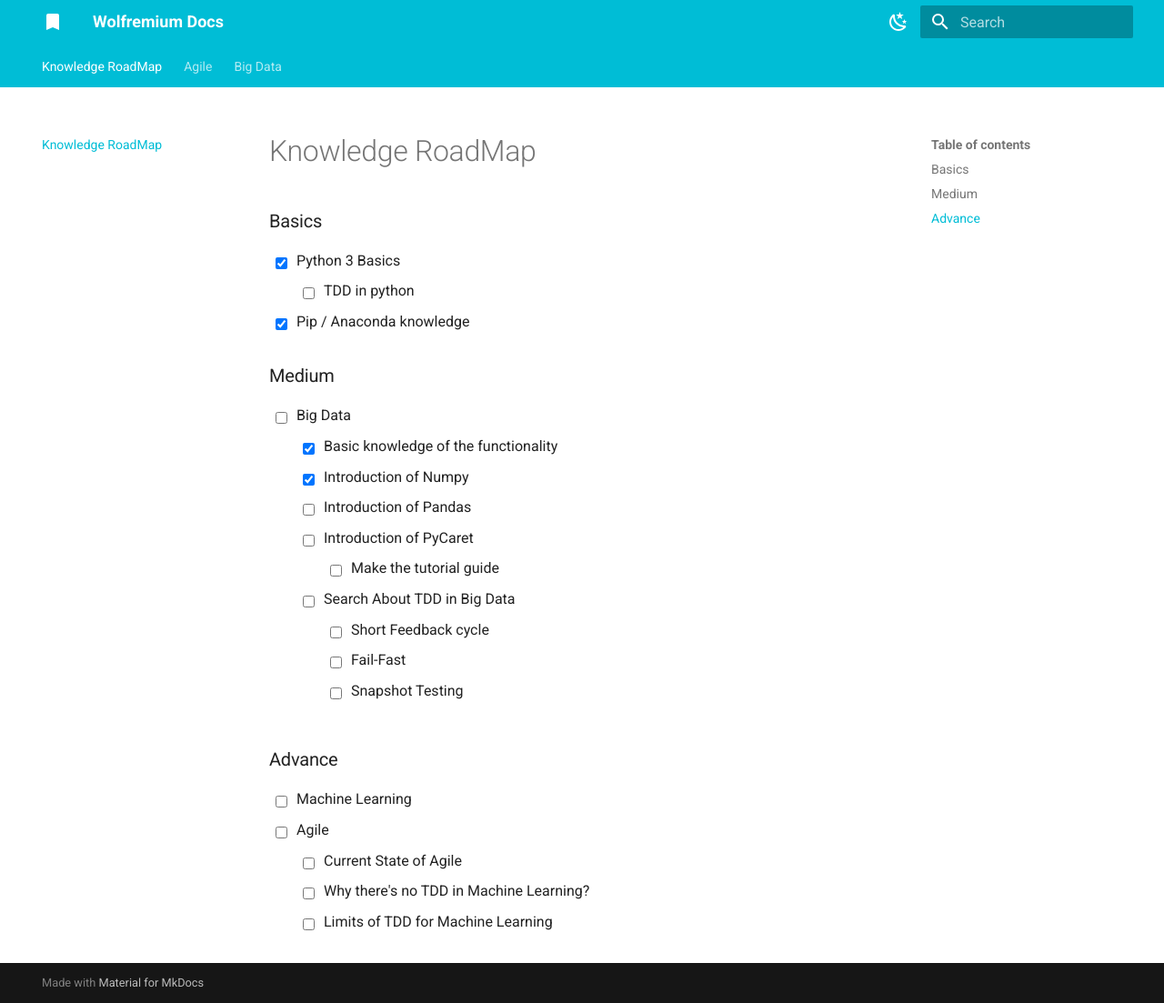
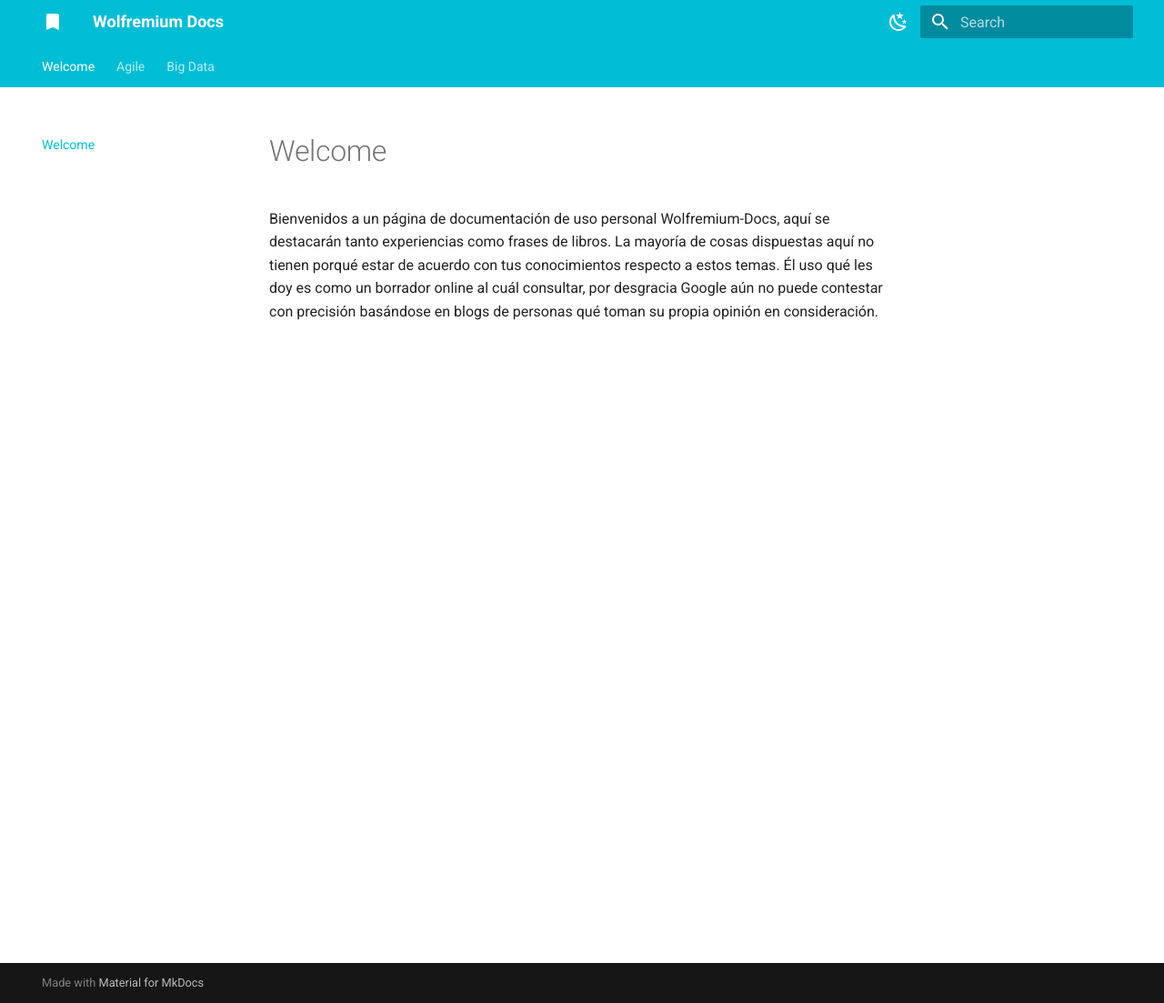
Before and after one commit to Wolfremium13/wolfremium-docs, an MkDocs documentation site: the page built from docs/index.md, in a window 1280 px wide and 1103 px high. Shown: the whole window at 91% size. Built offline with MkDocs 1.6.1 and Material for MkDocs 9.7.7, drawn with Linux system fonts in a browser that asks for light colours.

Commit message:
📃 Update index no more roadmap

```diff
--- a/docs/index.md
+++ b/docs/index.md
@@ -1,27 +1,6 @@
-# Knowledge RoadMap
+# Welcome
 
-### Basics
-
-- [x] Python 3 Basics
-    * [ ] TDD in python
-- [x] Pip / Anaconda knowledge
-
-### Medium
-
-- [ ] Big Data
-    * [x] Basic knowledge of the functionality
-    * [x] Introduction of Numpy
-    * [ ] Introduction of Pandas
-    * [ ] Introduction of PyCaret
-        * [ ] Make the tutorial guide
-    * [ ] Search About TDD in Big Data
-        * [ ] Short Feedback cycle
-        * [ ] Fail-Fast
-        * [ ] Snapshot Testing
-### Advance
-
-- [ ] Machine Learning
-- [ ] Agile
-    * [ ] Current State of Agile
-    * [ ] Why there's no TDD in Machine Learning?
-    * [ ] Limits of TDD for Machine Learning
+Bienvenidos a un página de documentación de uso personal Wolfremium-Docs, aquí se destacarán tanto experiencias como
+frases de libros. La mayoría de cosas dispuestas aquí no tienen porqué estar de acuerdo con tus conocimientos respecto a
+estos temas. Él uso qué les doy es como un borrador online al cuál consultar, por desgracia Google aún no puede
+contestar con precisión basándose en blogs de personas qué toman su propia opinión en consideración.
```
